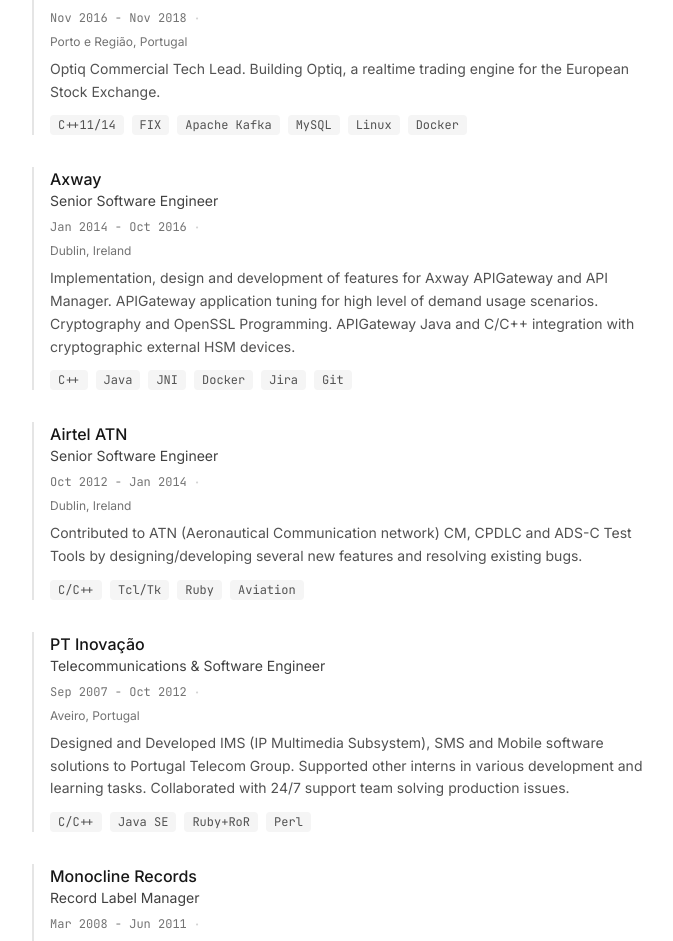
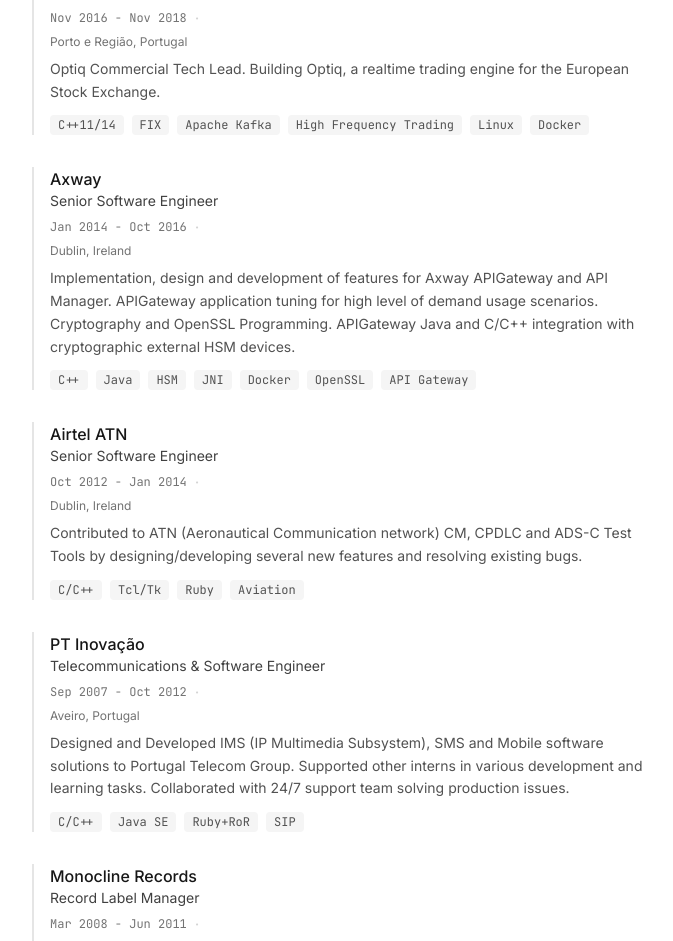
Before and after one commit to hvasconcelos/h3vasc, a Next.js app: page / in a window 1280 px wide. Shown: the part 925-1866 px from the top of the page, without its empty margins (296-969 px from the left). Built offline with nearby package versions, Linux system fonts and the light colour scheme.

Commit message:
Data experience

```diff
--- a/data/experience.ts
+++ b/data/experience.ts
@@ -25,7 +25,7 @@
     period: 'Nov 2016 - Nov 2018',
     location: 'Porto e Região, Portugal',
     description: 'Optiq Commercial Tech Lead. Building Optiq, a realtime trading engine for the European Stock Exchange.',
-    technologies: ['C++11/14', 'FIX', 'Apache Kafka', 'MySQL', 'Linux', 'Docker'],
+    technologies: ['C++11/14', 'FIX', 'Apache Kafka','High Frequency Trading', 'Linux', 'Docker'],
   },
   {
     company: 'Axway',
@@ -35,7 +35,7 @@
     location: 'Dublin, Ireland',
     description:
       'Implementation, design and development of features for Axway APIGateway and API Manager. APIGateway application tuning for high level of demand usage scenarios. Cryptography and OpenSSL Programming. APIGateway Java and C/C++ integration with cryptographic external HSM devices.',
-    technologies: ['C++', 'Java', 'JNI', 'Docker', 'Jira', 'Git'],
+    technologies: ['C++', 'Java', 'HSM', 'JNI', 'Docker', 'OpenSSL', 'API Gateway'],
   },
   {
     company: 'Airtel ATN',
@@ -55,7 +55,7 @@
     location: 'Aveiro, Portugal',
     description:
       'Designed and Developed IMS (IP Multimedia Subsystem), SMS and Mobile software solutions to Portugal Telecom Group. Supported other interns in various development and learning tasks. Collaborated with 24/7 support team solving production issues.',
-    technologies: ['C/C++', 'Java SE', 'Ruby+RoR', 'Perl'],
+    technologies: ['C/C++', 'Java SE', 'Ruby+RoR', 'SIP'],
   },
   {
     company: 'Monocline Records',
```
